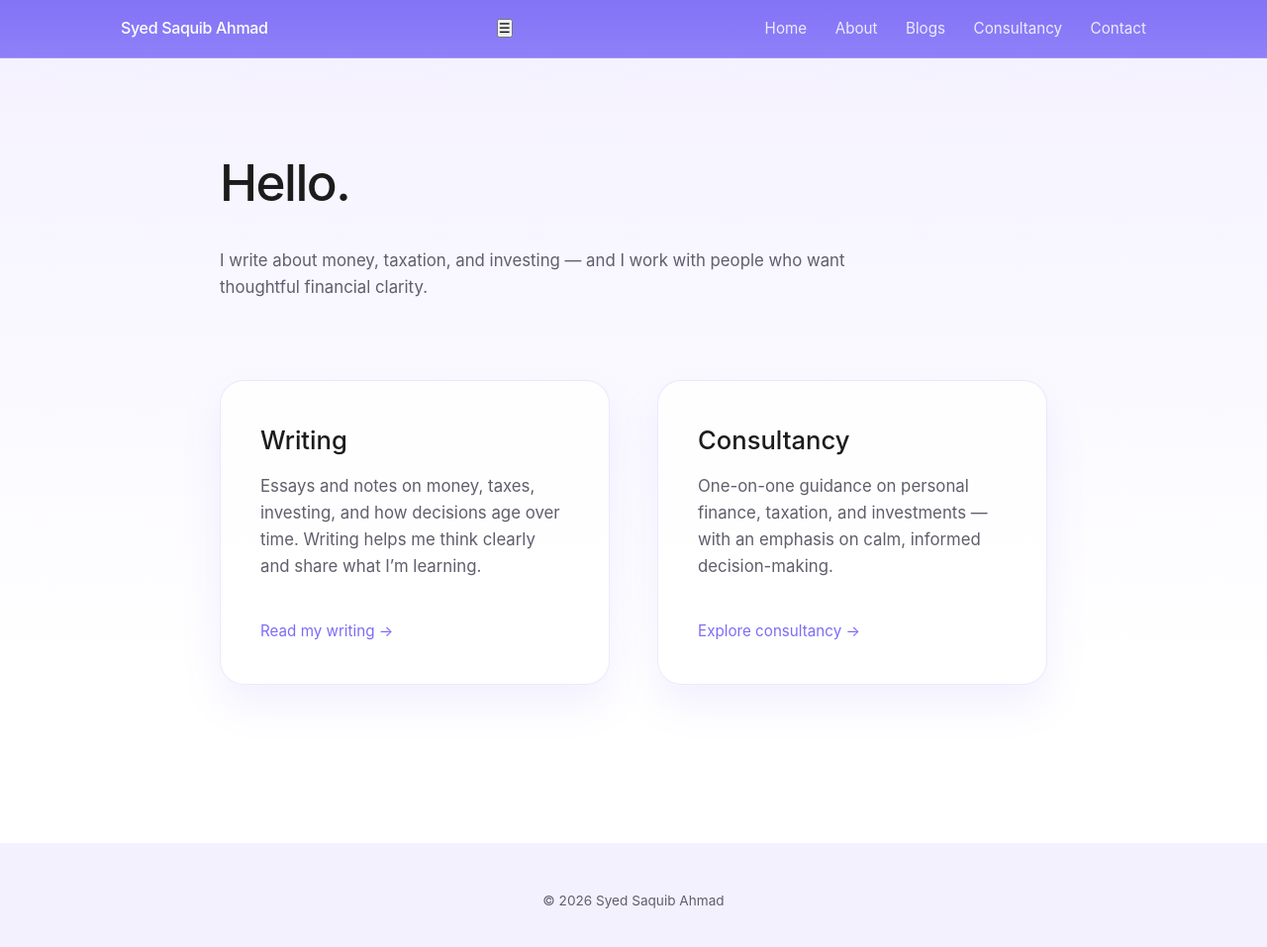
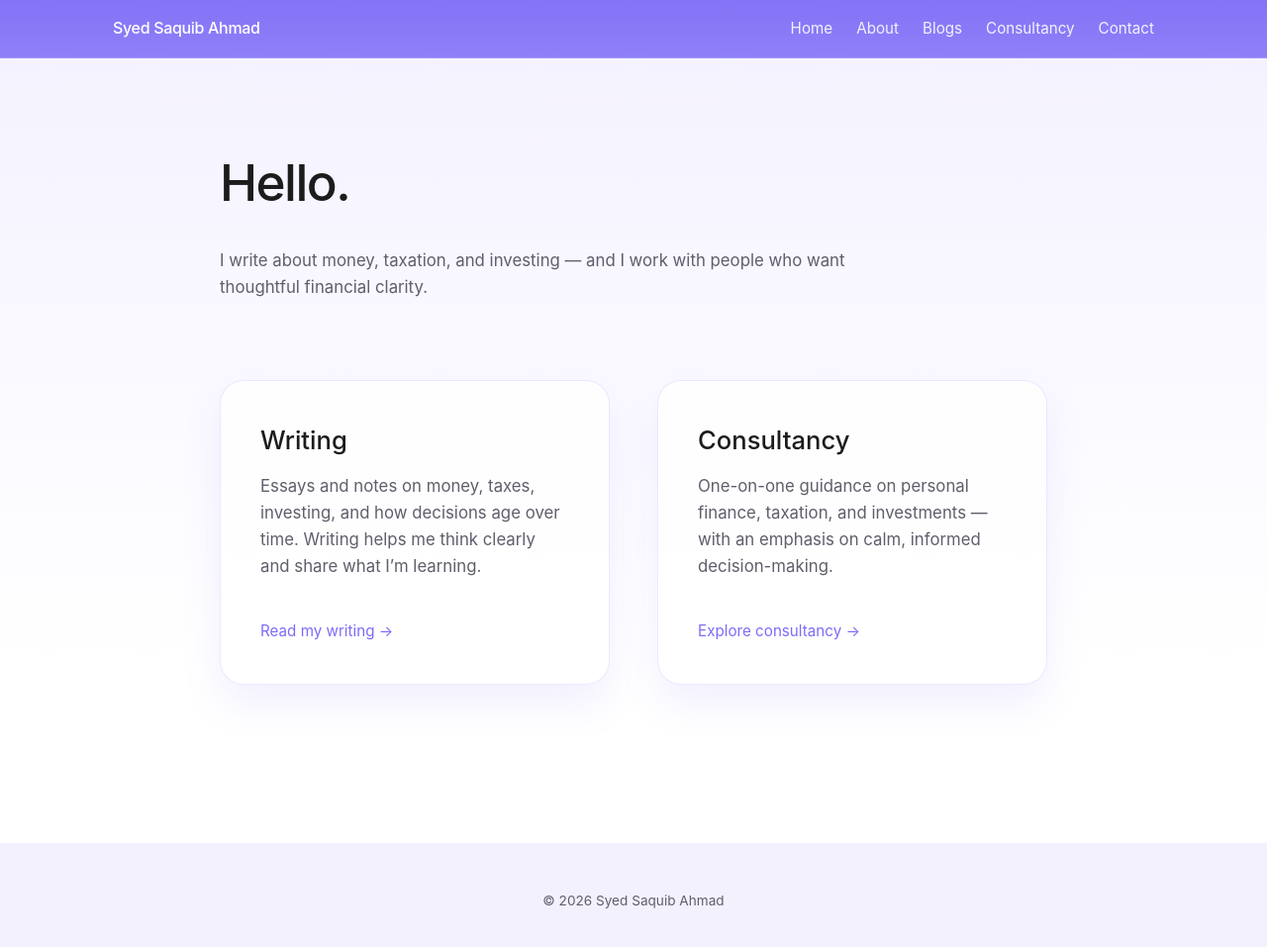
Before and after one commit to saquibahmad1234/syedsaquibahmad, a Jekyll site: the page built from index.html, in a window 1280 px wide and 969 px high. Shown: the top 957 px of the window at 99% size. Built offline with Jekyll 4.4.1, drawn with Linux system fonts in a browser that asks for light colours.

Commit message:
Update style.css

```diff
--- a/assets/css/style.css
+++ b/assets/css/style.css
@@ -52,31 +52,81 @@
   z-index: 10000;
 }
 
-nav {
+.nav {
   max-width: 1100px;
   margin: auto;
-  padding: 1rem 2rem;
+  padding: 1rem 1.5rem;
   display: flex;
   align-items: center;
   justify-content: space-between;
 }
 
-nav strong {
-  color: var(--white);
+.nav-left strong {
+  color: white;
   font-weight: 500;
   letter-spacing: -0.02em;
 }
 
+/* Links (desktop) */
+.nav-links {
+  display: flex;
+  gap: 1.5rem;
+}
+
 .nav-links a {
-  margin-left: 1.5rem;
   text-decoration: none;
-  color: rgba(255,255,255,0.85);
+  color: rgba(255,255,255,0.9);
   font-size: 0.95rem;
 }
 
 .nav-links a:hover {
   color: #ffffff;
 }
+
+/* Menu button (hidden on desktop) */
+.menu-toggle {
+  display: none;
+  font-size: 1.5rem;
+  background: none;
+  border: none;
+  color: white;
+  cursor: pointer;
+}
+
+/* =========================
+   Mobile Navigation
+   ========================= */
+
+@media (max-width: 768px) {
+  .menu-toggle {
+    display: block;
+  }
+
+  .nav-links {
+    position: absolute;
+    top: 100%;
+    left: 0;
+    right: 0;
+    background: linear-gradient(
+      180deg,
+      rgba(124,108,246,0.98),
+      rgba(124,108,246,0.92)
+    );
+    flex-direction: column;
+    padding: 1.5rem;
+    display: none;
+  }
+
+  .nav-links a {
+    padding: 0.6rem 0;
+    font-size: 1rem;
+  }
+
+  .nav-links.open {
+    display: flex;
+  }
+}
+
 
 /* =========================
    Site Footer
```
